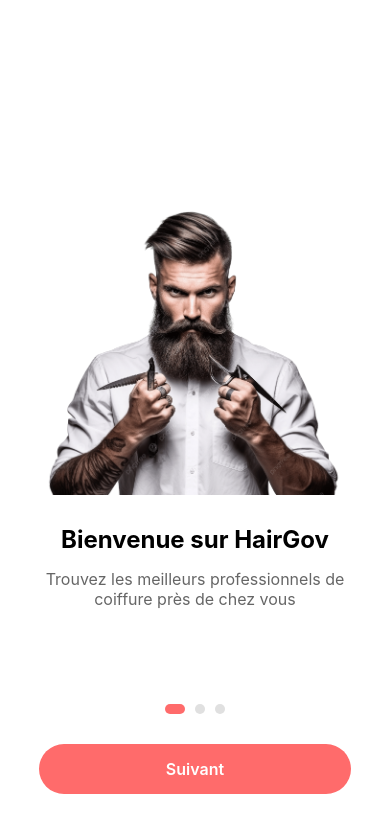
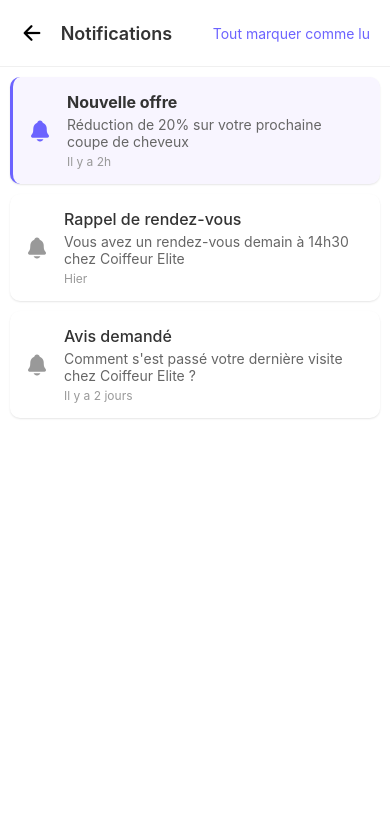
Before and after one commit to dev-ux/hairgov2, a React Native app in the folder HairGovMobile/: screen /Notifications in a window 390 px wide. Shown: the top 832 px of the page. Built offline with nearby package versions, Linux system fonts and the light colour scheme.

Commit message:
Ajout de l'écran des notifications et mise à jour du profil

```diff
--- a/HairGovMobile/src/contexts/AuthContext.tsx
+++ b/HairGovMobile/src/contexts/AuthContext.tsx
@@ -8,6 +8,7 @@
   email: string;
   phone: string;
   user_type: 'client' | 'hairdresser' | 'guest';
+  profile_picture?: string;
   // Ajoutez d'autres champs utilisateur si nécessaire
 }
 
--- a/HairGovMobile/src/navigation/AppNavigator.tsx
+++ b/HairGovMobile/src/navigation/AppNavigator.tsx
@@ -25,6 +25,7 @@
 import BookingsScreen from '../screens/BookingsScreen';
 import PaymentsScreen from '../screens/PaymentsScreen';
 import SettingsScreen from '../screens/SettingsScreen';
+import NotificationsScreen from '../screens/NotificationsScreen';
 
 // Définition des types pour la navigation
 export type RootStackParamList = {
@@ -60,6 +61,7 @@
   SalonDetail: { salonId: string };
   Map: undefined;
   Notifications: undefined;
+  Notification: undefined;
 };
 
 const Stack = createNativeStackNavigator<RootStackParamList>();
@@ -337,6 +339,25 @@
             ),
           })}
         />
+        <Stack.Screen
+          name="Notifications"
+          component={NotificationsScreen}
+          options={({ navigation }) => ({
+            title: 'Notifications',
+            animation: 'slide_from_right',
+            headerLeft: () => (
+              <TouchableOpacity
+                onPress={() => navigation.goBack()}
+                style={{
+                  marginLeft: 10,
+                  padding: 8,
+                }}
+              >
+                <Ionicons name="arrow-back" size={24} color="#000" />
+              </TouchableOpacity>
+            ),
+          })}
+        />
       </Stack.Navigator>
     </NavigationContainer>
   );
--- a/HairGovMobile/src/screens/HomeScreen.tsx
+++ b/HairGovMobile/src/screens/HomeScreen.tsx
@@ -161,7 +161,10 @@
             <Text style={styles.title}>Trouvez votre salon</Text>
           </View>
 
-          <TouchableOpacity style={styles.notificationButton}>
+          <TouchableOpacity
+            style={styles.notificationButton}
+            onPress={() => navigation.navigate('Notifications')}
+          >
             <Ionicons name="notifications-outline" size={24} color="#6C63FF" />
             <View style={styles.notificationBadge} />
           </TouchableOpacity>
--- /dev/null
+++ b/HairGovMobile/src/screens/NotificationsScreen.tsx
@@ -0,0 +1,187 @@
+import React from 'react';
+import { View, Text, StyleSheet, FlatList, TouchableOpacity, SafeAreaView } from 'react-native';
+import { Ionicons } from '@expo/vector-icons';
+import { useNavigation } from '@react-navigation/native';
+import { NativeStackNavigationProp } from '@react-navigation/native-stack';
+
+type RootStackParamList = {
+  Home: undefined;
+  // Ajoutez d'autres écrans si nécessaire
+};
+
+type Notification = {
+  id: string;
+  title: string;
+  message: string;
+  time: string;
+  read: boolean;
+};
+
+const NotificationsScreen = () => {
+  const navigation = useNavigation<NativeStackNavigationProp<RootStackParamList>>();
+
+  // Données factices pour les notifications
+  const notifications: Notification[] = [
+    {
+      id: '1',
+      title: 'Nouvelle offre',
+      message: 'Réduction de 20% sur votre prochaine coupe de cheveux',
+      time: 'Il y a 2h',
+      read: false,
+    },
+    {
+      id: '2',
+      title: 'Rappel de rendez-vous',
+      message: 'Vous avez un rendez-vous demain à 14h30 chez Coiffeur Elite',
+      time: 'Hier',
+      read: true,
+    },
+    {
+      id: '3',
+      title: 'Avis demandé',
+      message: 'Comment s\'est passé votre dernière visite chez Coiffeur Elite ?',
+      time: 'Il y a 2 jours',
+      read: true,
+    },
+  ];
+
+  const renderNotificationItem = ({ item }: { item: Notification }) => (
+    <View style={[styles.notificationItem, !item.read && styles.unreadNotification]}>
+      <View style={styles.notificationIcon}>
+        <Ionicons
+          name="notifications"
+          size={24}
+          color={!item.read ? "#6C63FF" : "#999"}
+        />
+      </View>
+      <View style={styles.notificationContent}>
+        <Text style={[styles.notificationTitle, !item.read && styles.boldText]}>{item.title}</Text>
+        <Text style={styles.notificationMessage}>{item.message}</Text>
+        <Text style={styles.notificationTime}>{item.time}</Text>
+      </View>
+    </View>
+  );
+
+  return (
+    <SafeAreaView style={styles.container}>
+      <View style={styles.header}>
+        <TouchableOpacity
+          style={styles.backButton}
+          onPress={() => navigation.goBack()}
+        >
+          <Ionicons name="arrow-back" size={24} color="#000" />
+        </TouchableOpacity>
+        <Text style={styles.headerTitle}>Notifications</Text>
+        <TouchableOpacity style={styles.markAllButton}>
+          <Text style={styles.markAllText}>Tout marquer comme lu</Text>
+        </TouchableOpacity>
+      </View>
+
+      <FlatList
+        data={notifications}
+        renderItem={renderNotificationItem}
+        keyExtractor={(item) => item.id}
+        contentContainerStyle={styles.notificationList}
+        ListEmptyComponent={
+          <View style={styles.emptyContainer}>
+            <Ionicons name="notifications-off-outline" size={64} color="#ccc" />
+            <Text style={styles.emptyText}>Aucune notification</Text>
+          </View>
+        }
+      />
+    </SafeAreaView>
+  );
+};
+
+const styles = StyleSheet.create({
+  container: {
+    flex: 1,
+    backgroundColor: '#fff',
+  },
+  header: {
+    flexDirection: 'row',
+    alignItems: 'center',
+    justifyContent: 'space-between',
+    padding: 15,
+    borderBottomWidth: 1,
+    borderBottomColor: '#f0f0f0',
+    backgroundColor: '#fff',
+  },
+  backButton: {
+    padding: 5,
+  },
+  headerTitle: {
+    fontSize: 18,
+    fontWeight: '600',
+    color: '#333',
+    flex: 1,
+    textAlign: 'center',
+    marginLeft: -24, // Pour compenser le bouton de retour
+  },
+  markAllButton: {
+    padding: 5,
+  },
+  markAllText: {
+    color: '#6C63FF',
+    fontSize: 14,
+  },
+  notificationList: {
+    padding: 10,
+  },
+  notificationItem: {
+    flexDirection: 'row',
+    padding: 15,
+    backgroundColor: '#fff',
+    borderRadius: 10,
+    marginBottom: 10,
+    shadowColor: '#000',
+    shadowOffset: { width: 0, height: 1 },
+    shadowOpacity: 0.1,
+    shadowRadius: 2,
+    elevation: 2,
+  },
+  unreadNotification: {
+    backgroundColor: '#f8f5ff',
+    borderLeftWidth: 3,
+    borderLeftColor: '#6C63FF',
+  },
+  notificationIcon: {
+    marginRight: 15,
+    justifyContent: 'center',
+  },
+  notificationContent: {
+    flex: 1,
+  },
+  notificationTitle: {
+    fontSize: 16,
+    fontWeight: '500',
+    color: '#333',
+    marginBottom: 4,
+  },
+  notificationMessage: {
+    fontSize: 14,
+    color: '#666',
+    marginBottom: 4,
+  },
+  notificationTime: {
+    fontSize: 12,
+    color: '#999',
+  },
+  boldText: {
+    fontWeight: 'bold',
+  },
+  emptyContainer: {
+    flex: 1,
+    justifyContent: 'center',
+    alignItems: 'center',
+    padding: 40,
+  },
+  emptyText: {
+    marginTop: 16,
+    fontSize: 16,
+    color: '#999',
+    textAlign: 'center',
+  },
+});
+
+export default NotificationsScreen;
--- a/HairGovMobile/src/screens/ProfileScreen.tsx
+++ b/HairGovMobile/src/screens/ProfileScreen.tsx
@@ -1,10 +1,11 @@
 import React from 'react';
-import { View, Text, StyleSheet, TouchableOpacity, ScrollView } from 'react-native';
+import { View, Text, StyleSheet, TouchableOpacity, ScrollView, Image } from 'react-native';
 import { Ionicons } from '@expo/vector-icons';
 import { useNavigation } from '@react-navigation/native';
 import { NativeStackNavigationProp } from '@react-navigation/native-stack';
 import AsyncStorage from '@react-native-async-storage/async-storage';
 import { Alert } from 'react-native';
+import { useAuth } from '../contexts/AuthContext';
 
 type RootStackParamList = {
   Login: undefined;
@@ -30,6 +31,7 @@
 
 const ProfileScreen = () => {
   const navigation = useNavigation<NativeStackNavigationProp<RootStackParamList>>();
+  const { user } = useAuth();
 
     const handleLogout = async () => {
     try {
@@ -80,10 +82,23 @@
 
       <View style={styles.header}>
         <View style={styles.avatarContainer}>
-          <Ionicons name="person-circle" size={80} color="#6C63FF" />
+          {user?.profile_picture ? (
+            <Image
+              source={{ uri: user.profile_picture }}
+              style={styles.avatarImage}
+              resizeMode="cover"
+            />
+          ) : (
+            <Image
+              source={require('../assets/profil.png')}
+              style={styles.avatarImage}
+              resizeMode="cover"
+            />
+          )}
         </View>
-        <Text style={styles.userName}>John Doe</Text>
-        <Text style={styles.userEmail}>john.doe@example.com</Text>
+        <Text style={styles.userName}>
+          {user?.full_name || 'Utilisateur'}
+        </Text>
       </View>
 
       <ScrollView style={styles.menuContainer}>
@@ -135,7 +150,21 @@
     borderBottomColor: '#eee',
   },
   avatarContainer: {
-    marginBottom: 10,
+    width: 120,
+    height: 120,
+    borderRadius: 60,
+    backgroundColor: '#f0f0f0',
+    justifyContent: 'center',
+    alignItems: 'center',
+    marginBottom: 16,
+    borderWidth: 3,
+    borderColor: '#6C63FF',
+    overflow: 'hidden',
+  },
+  avatarImage: {
+    width: '100%',
+    height: '100%',
+    borderRadius: 60,
   },
   userName: {
     fontSize: 22,
```
Also changed, not shown: HairGovMobile/src/assets/profil.png (added).
